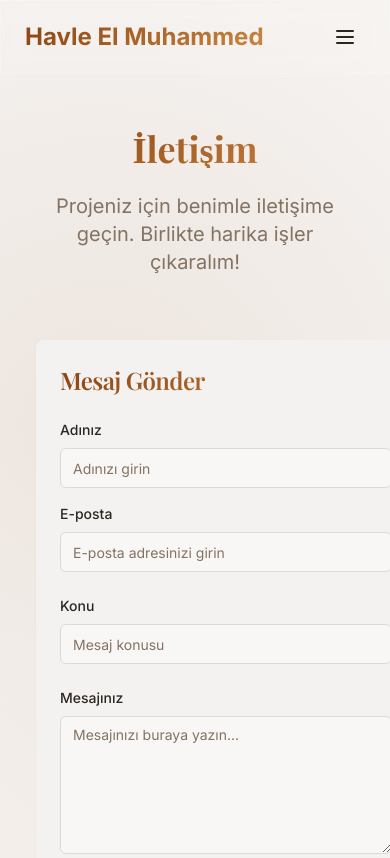
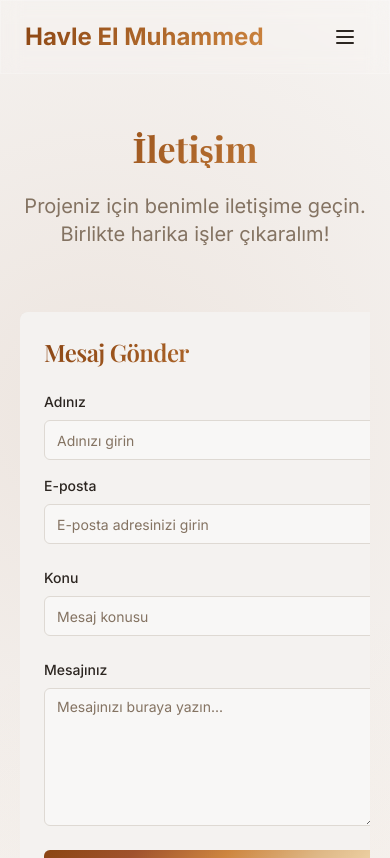
Before and after one commit to HuzeyfeEM/havle-portfolio, a React (Vite) app: page /iletisim in a window 390 px wide. Shown: the top 858 px of the page. Built offline with nearby package versions, Linux system fonts and the light colour scheme.

Commit message:
Duzeleme

```diff
--- a/src/index.css
+++ b/src/index.css
@@ -97,3 +97,8 @@
     radial-gradient(circle at 25% 25%, rgba(139, 69, 19, 0.1) 0%, transparent 50%),
     radial-gradient(circle at 75% 75%, rgba(205, 133, 63, 0.1) 0%, transparent 50%);
 }
+
+body {
+  box-sizing: border-box;
+  overflow-x: hidden;
+}
--- a/src/pages/ContactPage.jsx
+++ b/src/pages/ContactPage.jsx
@@ -103,7 +103,7 @@ const ContactPage = () => {
       <Header />
       <AdminSecretButton />
 
-      <section className="pt-32 pb-20 px-6">
+      <section className="pt-32 pb-20 px-2 xs:px-3 sm:px-6">
         <div className="w-full max-w-5xl mx-auto px-3 xs:px-4 sm:px-6">
           <motion.div
             initial={{ opacity: 0, y: 30 }}
@@ -119,7 +119,7 @@ const ContactPage = () => {
             </p>
           </motion.div>
 
-          <div className="grid lg:grid-cols-2 gap-12 min-w-0">
+          <div className="grid lg:grid-cols-2 gap-8 sm:gap-12 min-w-0 overflow-x-auto">
             <motion.div
               initial={{ opacity: 0, x: -50 }}
               animate={{ opacity: 1, x: 0 }}
@@ -134,7 +134,7 @@ const ContactPage = () => {
                 </CardHeader>
                 <CardContent>
                   <form onSubmit={handleSubmit} className="space-y-6">
-                    <div className="grid md:grid-cols-2 gap-4">
+                    <div className="grid md:grid-cols-2 gap-4 min-w-0">
                       <div>
                         <label htmlFor="name" className="block text-sm font-medium mb-2">
                           Adınız
```
